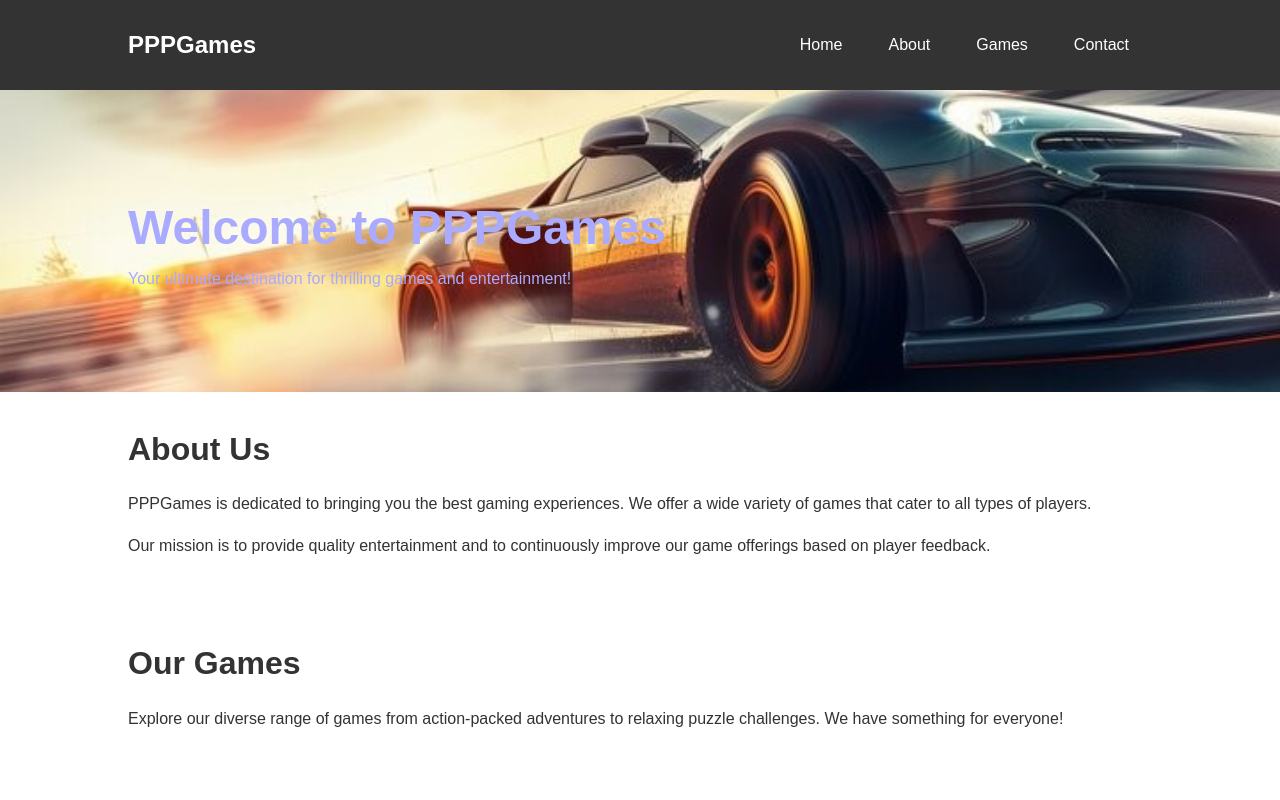
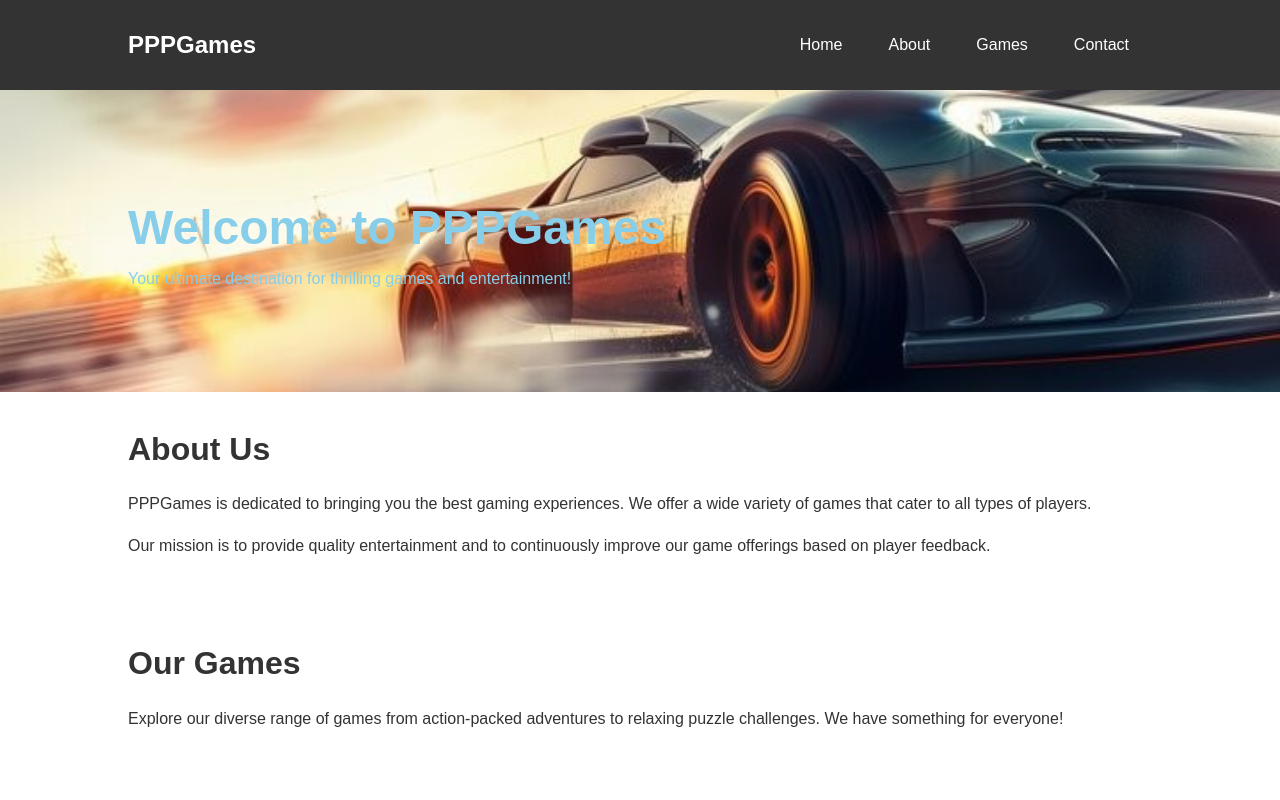
Before and after one commit to Xipovilse/myweb, a plain HTML site: page index.html in a window 1280 px wide. Shown: the top 800 px of the page. Drawn offline with Linux system fonts and the light colour scheme.

Commit message:
Update index.html

```diff
--- a/index.html
+++ b/index.html
@@ -48,7 +48,7 @@
         }
         .hero {
             background: url('car.jpg') no-repeat center center/cover;
-            color: #aaaaff;
+            color: #87CEEB;
 
             padding: 100px 0;
         }
```
